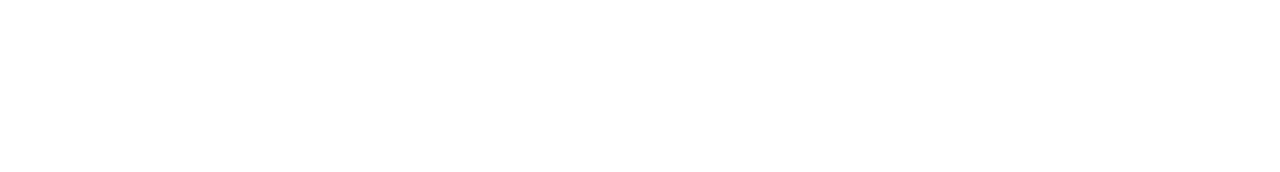
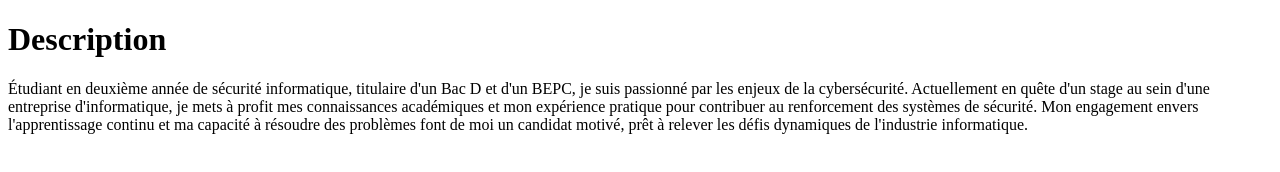
Before and after one commit to Kevjunsew/git-mon-cv, a plain HTML site: page index.html in a window 1280 px wide. Drawn offline with Linux system fonts and the light colour scheme.

Commit message:
mise en place de la section description

```diff
--- a/index.html
+++ b/index.html
@@ -7,6 +7,9 @@
     <title>Document</title>
 </head>
 <body>
-
+    <h1>Description</h1>
+    <p>
+        Étudiant en deuxième année de sécurité informatique, titulaire d'un Bac D et d'un BEPC, je suis passionné par les enjeux de la cybersécurité. Actuellement en quête d'un stage au sein d'une entreprise d'informatique, je mets à profit mes connaissances académiques et mon expérience pratique pour contribuer au renforcement des systèmes de sécurité. Mon engagement envers l'apprentissage continu et ma capacité à résoudre des problèmes font de moi un candidat motivé, prêt à relever les défis dynamiques de l'industrie informatique.
+    </p>
 </body>
 </html>
```
